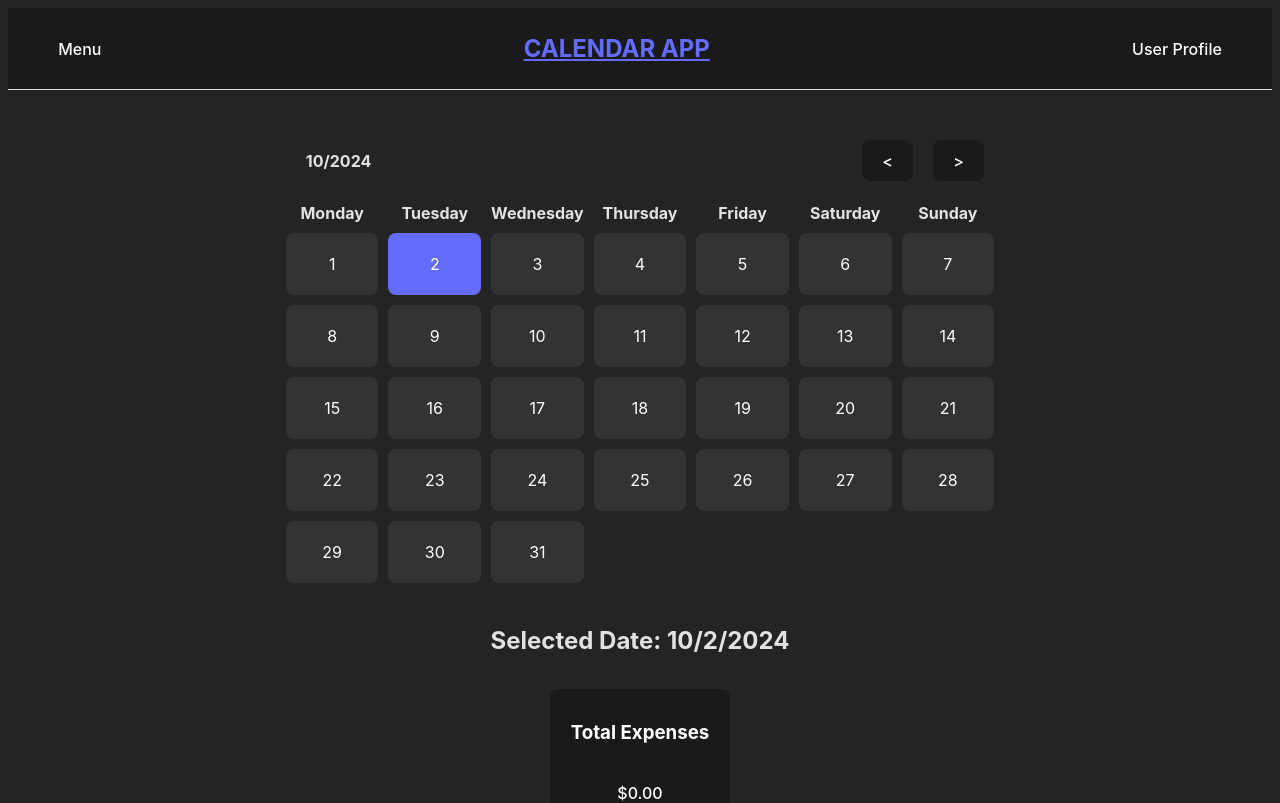
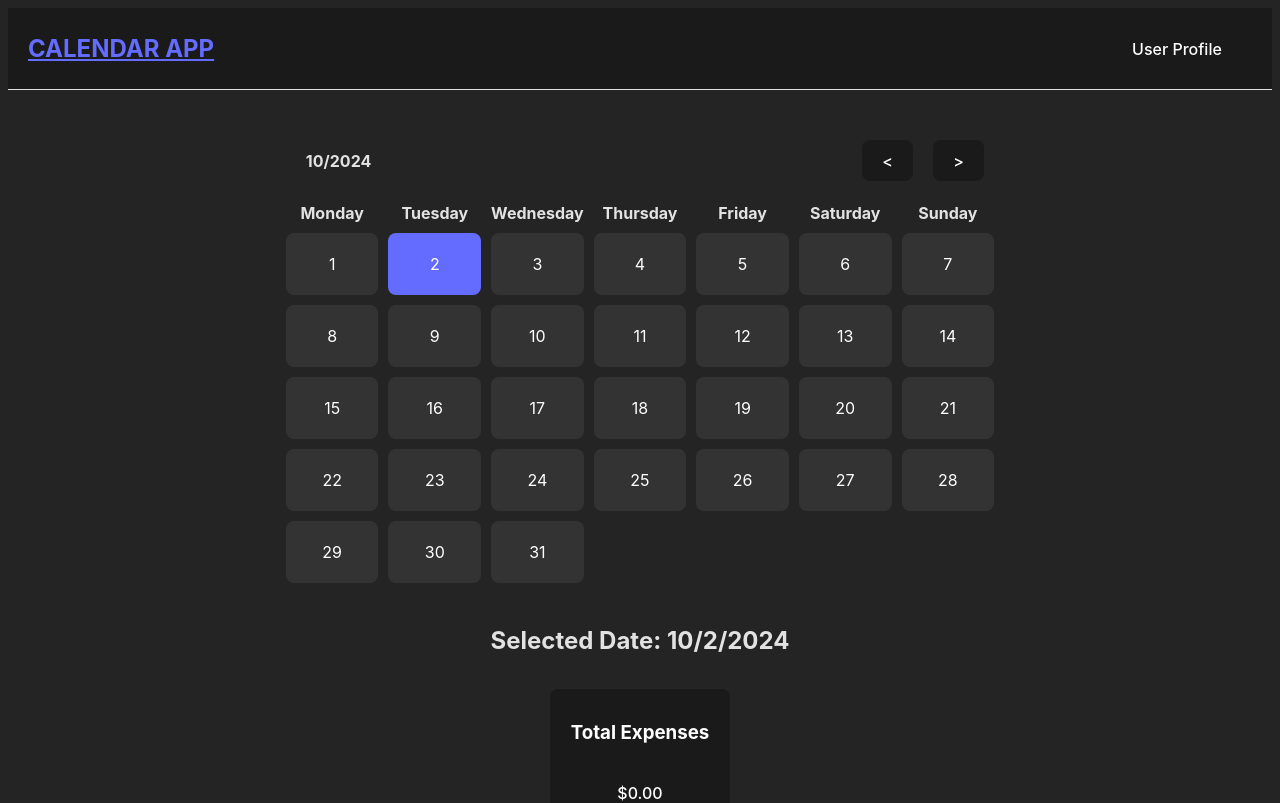
Before and after one commit to divyansh-2005/my-calendar-app, a React (Vite) app in the folder FRONTEND/: page / in a window 1280 px wide. Shown: the top 803 px of the page. Built offline with nearby package versions, Linux system fonts and the light colour scheme; no server answers.

Commit message:
navbar ui improvement

```diff
--- a/FRONTEND/src/components/Navbar.jsx
+++ b/FRONTEND/src/components/Navbar.jsx
@@ -6,9 +6,8 @@ const Navbar = () => {
   return (
     <nav className="navbar">
       <div className="navbar-right">
-        <button className="menu-button">Menu</button>
+      <Link to="/" className="navbar-title">CALENDAR APP</Link>
       </div>
-      <Link to="/" className="navbar-title">CALENDAR APP</Link>
       <div className="navbar-left">
         <button className="profile-button">User Profile</button>
       </div>
```
